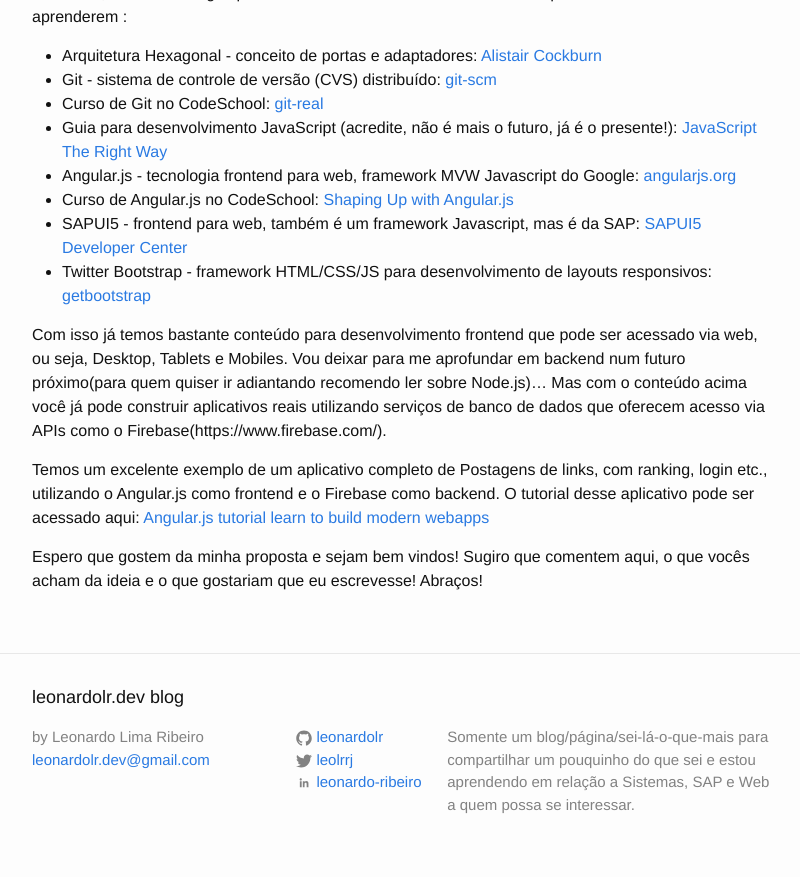
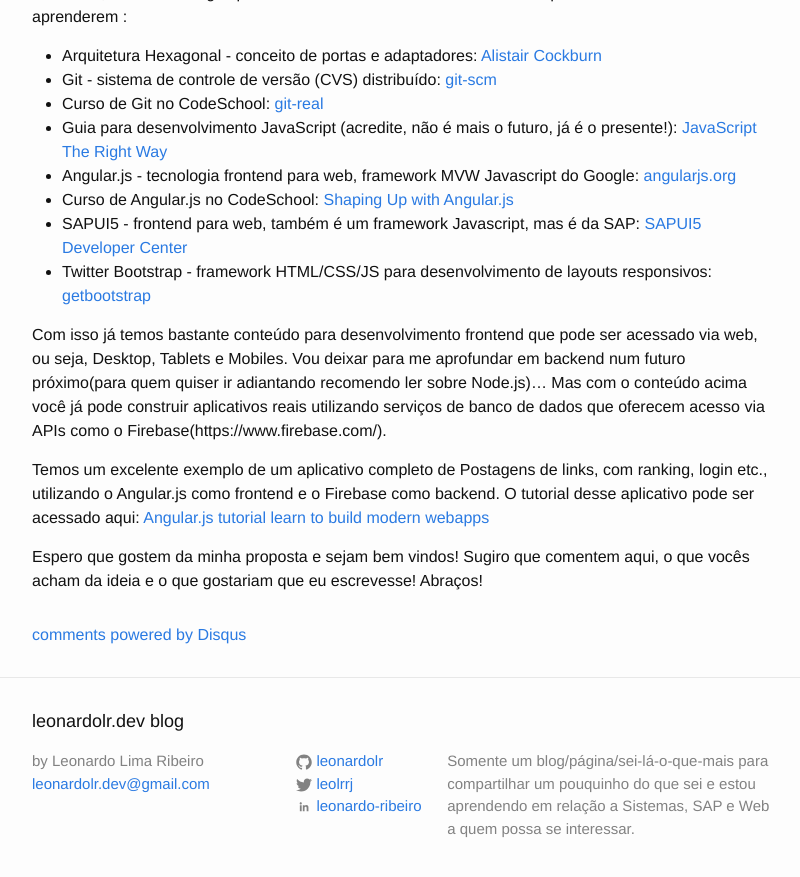
Before and after one commit to leordev/leonardolr.github.io, a Jekyll site: the page built from _posts/2014-08-28-bem-vindos-ao-blog.markdown, in a window 1280 px wide and 900 px high, scrolled down 840 px. Shown: the top 877 px of the window, without its empty margins (238-1038 px from the left). Built offline with Jekyll 4.4.1, drawn with Linux system fonts in a browser that asks for light colours; comment, search, counter and statistics services are not loaded.

Commit message:
add disqus

```diff
--- /dev/null
+++ b/_includes/disqus.html
@@ -0,0 +1,14 @@
+<div id="disqus_thread"></div>
+<script type="text/javascript">
+	/* * * CONFIGURATION VARIABLES: EDIT BEFORE PASTING INTO YOUR WEBPAGE * * */
+	var disqus_shortname = 'leonardolrdevblog'; // required: replace example with your forum shortname
+
+	/* * * DON'T EDIT BELOW THIS LINE * * */
+	(function() {
+		var dsq = document.createElement('script'); dsq.type = 'text/javascript'; dsq.async = true;
+		dsq.src = '//' + disqus_shortname + '.disqus.com/embed.js';
+		(document.getElementsByTagName('head')[0] || document.getElementsByTagName('body')[0]).appendChild(dsq);
+	})();
+</script>
+<noscript>Please enable JavaScript to view the <a href="http://disqus.com/?ref_noscript">comments powered by Disqus.</a></noscript>
+<a href="http://disqus.com" class="dsq-brlink">comments powered by <span class="logo-disqus">Disqus</span></a>
--- a/_layouts/post.html
+++ b/_layouts/post.html
@@ -12,4 +12,6 @@
     {{ content }}
   </article>
 
+  {% include disqus.html %}
+
 </div>
```
